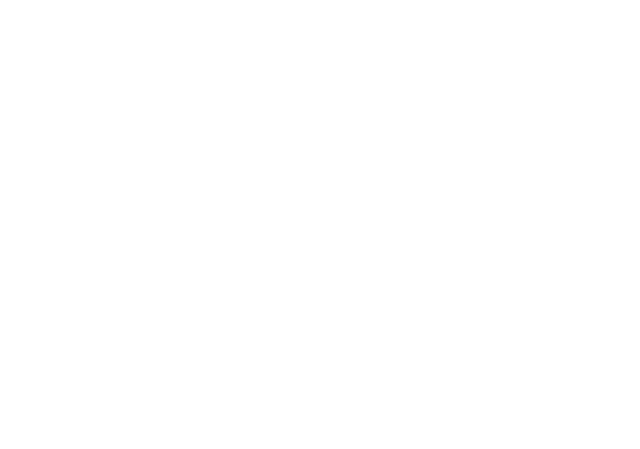
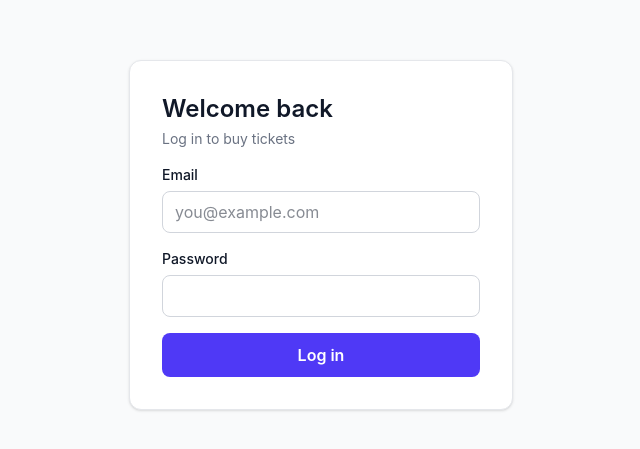
Before and after one commit to KhemiriSlim/buy-tickets, a React (Vite) app in the folder frontend/: page /login in a window 1280 px wide. Before the commit this address had no page. Shown: the part 165-614 px from the top of the page, without its empty margins (319-959 px from the left). Built offline with nearby package versions, Linux system fonts and the light colour scheme.

Commit message:
add login and tailwind

```diff
--- a/frontend/package.json
+++ b/frontend/package.json
@@ -10,9 +10,11 @@
     "preview": "vite preview"
   },
   "dependencies": {
+    "@tailwindcss/vite": "^4.3.3",
     "react": "^19.2.8",
     "react-dom": "^19.2.8",
-    "react-router-dom": "^7.18.4"
+    "react-router-dom": "^7.18.4",
+    "tailwindcss": "^4.3.3"
   },
   "devDependencies": {
     "@eslint/js": "^10.0.1",
--- a/frontend/src/App.tsx
+++ b/frontend/src/App.tsx
@@ -1,11 +1,13 @@
 import {Routes, Route} from 'react-router-dom'
 import EventsPage from './pages/EventsPage'
 import EventDetailsPage from './pages/EventDetailsPage'
+import LoginPage from './pages/LoginPage'
 function App() {
   return (
     <Routes>
       <Route path="/" element={<EventsPage />} />
       <Route path="/events/:id" element={<EventDetailsPage />} />
+      <Route path="/login" element={<LoginPage />} />
     </Routes>
   )
 }
--- /dev/null
+++ b/frontend/src/api/auth.ts
@@ -0,0 +1,15 @@
+export async function login(email: string, password: string): Promise<string> {
+  const res = await fetch(`${import.meta.env.VITE_API_URL}/auth/login`, {
+    method: "POST",
+    headers: { "Content-Type": "application/json" },
+    body: JSON.stringify({ email, password }),
+  });
+
+  const data = await res.json();
+
+  if (!res.ok) {
+    throw new Error(data.error ?? "Failed to login");
+  }
+
+  return data.token;
+}
--- /dev/null
+++ b/frontend/src/api/token.ts
@@ -0,0 +1,13 @@
+const KEY = "token";
+
+export function getToken(): string | null {
+  return localStorage.getItem(KEY);
+}
+
+export function setToken(token: string): void {
+  localStorage.setItem(KEY, token);
+}
+
+export function clearToken(): void {
+  localStorage.removeItem(KEY);
+}
--- a/frontend/src/index.css
+++ b/frontend/src/index.css
@@ -0,0 +1,5 @@
+@import "tailwindcss";
+
+body {
+  @apply bg-gray-50 text-gray-900 dark:bg-gray-950 dark:text-gray-100;
+}
--- /dev/null
+++ b/frontend/src/pages/LoginPage.tsx
@@ -0,0 +1,90 @@
+import { useState } from 'react'
+import { useNavigate } from 'react-router-dom'
+import { login } from '../api/auth'
+import { setToken } from '../api/token'
+import type { FormEvent } from 'react'
+function LoginPage() {
+    const [email, setEmail] = useState('')
+    const [password, setPassword] = useState('')
+    const [error, setError] = useState<string | null>(null)
+    const [loading, setLoading] = useState(false)
+    const navigate = useNavigate()
+
+    async function handleSubmit(e: FormEvent) {
+        e.preventDefault()
+        setLoading(true)
+        setError(null)
+        try{
+            const token = await login(email, password)
+            setToken(token)
+            navigate('/')
+        }catch (err) {
+            setError(err instanceof Error ? err.message : "Something went wrong")
+        } finally {
+            setLoading(false)
+        }
+    }
+
+  return (
+  <main className="flex min-h-screen items-center justify-center p-4">
+    <form
+      onSubmit={handleSubmit}
+      className="flex w-full max-w-sm flex-col gap-4 rounded-xl border border-gray-200 bg-white p-8 shadow-sm dark:border-gray-800 dark:bg-gray-900"
+    >
+      <div>
+        <h1 className="text-2xl font-semibold">Welcome back</h1>
+        <p className="mt-1 text-sm text-gray-500 dark:text-gray-400">
+          Log in to buy tickets
+        </p>
+      </div>
+
+      <div className="flex flex-col gap-1.5">
+        <label htmlFor="email" className="text-sm font-medium">
+          Email
+        </label>
+        <input
+          id="email"
+          type="email"
+          autoComplete="email"
+          placeholder="you@example.com"
+          value={email}
+          onChange={(e) => setEmail(e.target.value)}
+          required
+          className="rounded-lg border border-gray-300 bg-transparent px-3 py-2 outline-none focus:ring-2 focus:ring-indigo-500 dark:border-gray-700"
+        />
+      </div>
+
+      <div className="flex flex-col gap-1.5">
+        <label htmlFor="password" className="text-sm font-medium">
+          Password
+        </label>
+        <input
+          id="password"
+          type="password"
+          autoComplete="current-password"
+          value={password}
+          onChange={(e) => setPassword(e.target.value)}
+          required
+          className="rounded-lg border border-gray-300 bg-transparent px-3 py-2 outline-none focus:ring-2 focus:ring-indigo-500 dark:border-gray-700"
+        />
+      </div>
+
+      {error && (
+        <p className="rounded-lg bg-red-50 px-3 py-2 text-sm text-red-700 dark:bg-red-950 dark:text-red-300">
+          {error}
+        </p>
+      )}
+
+      <button
+        type="submit"
+        disabled={loading}
+        className="rounded-lg bg-indigo-600 py-2.5 font-semibold text-white hover:bg-indigo-700 disabled:cursor-not-allowed disabled:opacity-60"
+      >
+        {loading ? 'Logging in...' : 'Log in'}
+      </button>
+    </form>
+  </main>
+)
+}
+
+export default LoginPage
--- a/frontend/vite.config.ts
+++ b/frontend/vite.config.ts
@@ -1,7 +1,7 @@
 import react from '@vitejs/plugin-react'
 import { defineConfig } from 'vite'
-
+import tailwindcss from '@tailwindcss/vite'
 // https://vite.dev/config/
 export default defineConfig({
-  plugins: [react()],
+  plugins: [react(), tailwindcss()],
 })
```
Also changed, not shown: 1 other file (tests, documents, lock files or other folders).
